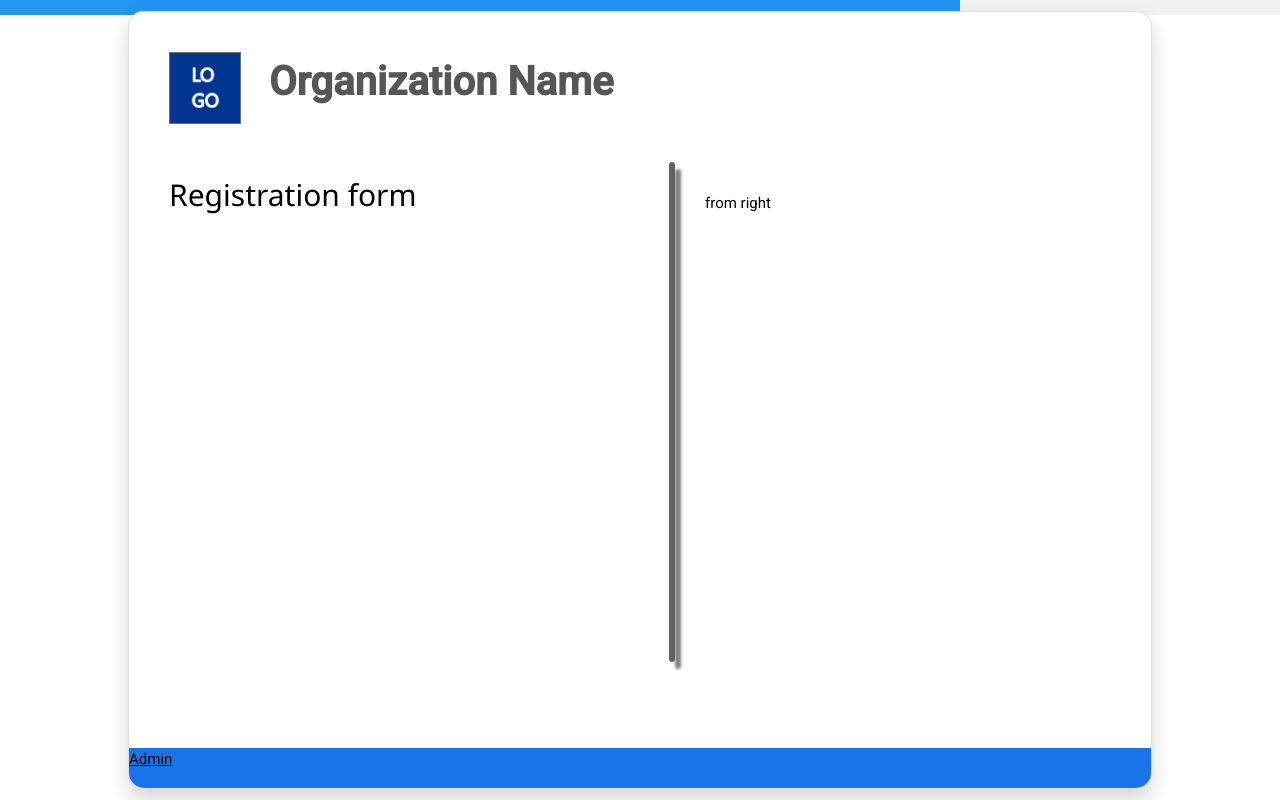
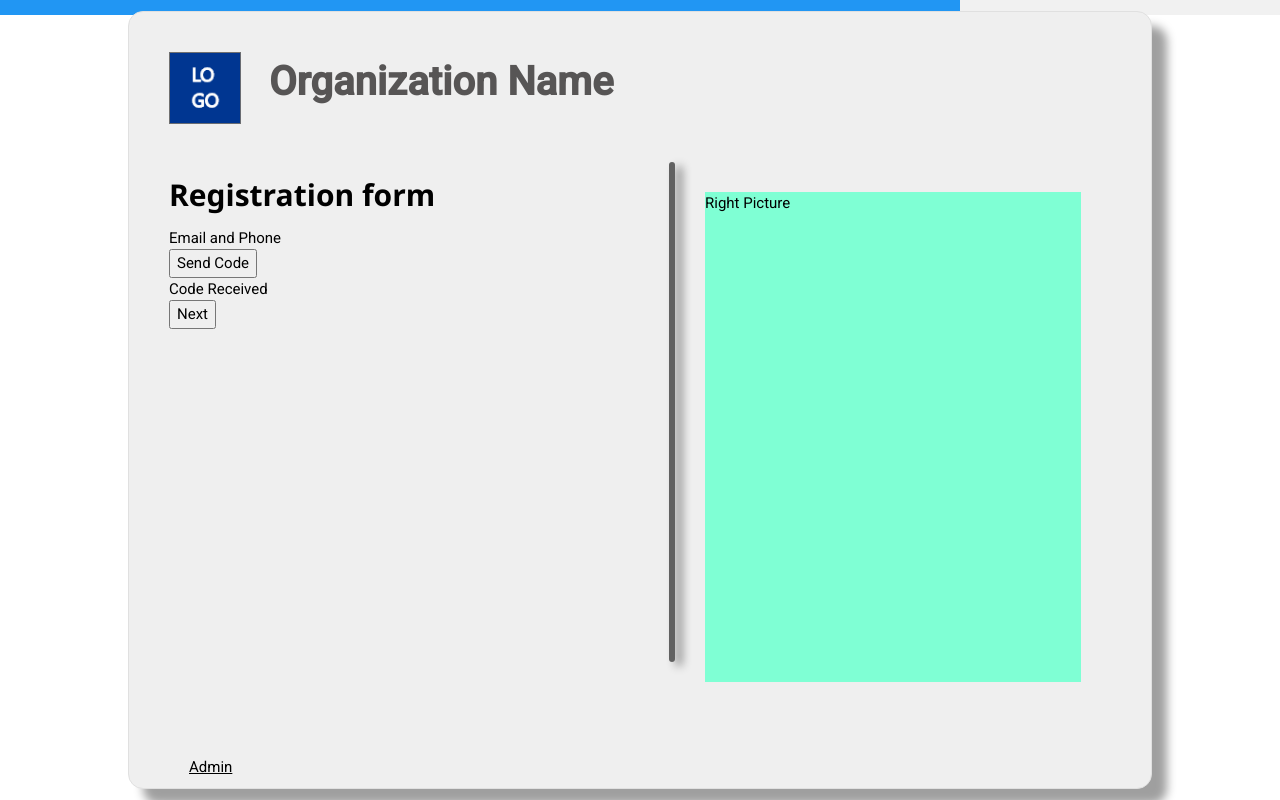
Before and after one commit to 5u00n/Career-Application-Form-PHP, a PHP site: page /Assets/pages/register/form_1.html in a window 1280 px wide. Run offline with PHP 8.4, Linux system fonts and the light colour scheme.

Commit message:
registration first page

```diff
--- a/Assets/css/style.css
+++ b/Assets/css/style.css
@@ -40,7 +40,7 @@
    left: 0;
    height: 40px;
    bottom: 0;
-   background-color: #1A73E8;
+   padding: 8px 60px;
  }
 
 
@@ -74,7 +74,7 @@
  .b-shadow {
    border: 1px solid rgb(224, 224, 224);
    border-radius: 1rem;
-   box-shadow: 0px 11px 20px rgba(55, 55, 56, 0.2);
+   box-shadow: 15px 15px 10px #00000060;
  }
 
  .org-div {
@@ -249,10 +249,18 @@
    margin: 0px;
  }
 
+
+
+
+ /*
+ ---------------------------------------------------------------------------                  ----------------------------------------------------------
+ ---------------------------------------------------------------------------     Forms Block  ----------------------------------------------------------
+ ---------------------------------------------------------------------------                  ---------------------------------------------------------
+ */
  .block-forms {
    grid-template-columns: 1fr 0.001fr 1fr;
    grid-template-rows: 1fr 5fr 0.33fr;
-   background-color: #ffffff;
+   background-color: #EFEFEF;
    grid-row: 2;
    height: 778px;
    padding: 40px;
@@ -269,7 +277,7 @@
   border-left: 6px solid rgb(97, 97, 97);
   height: 500px;
   grid-row: 2;
-  box-shadow: 6px 7px 3px  grey;
+  box-shadow: 7px 4px 10px  grey;
   grid-column: 2;
 }
 
--- a/Assets/pages/register/form_1.html
+++ b/Assets/pages/register/form_1.html
@@ -25,13 +25,17 @@
         </div>
         <div class="left-form">
             <h2>
-                Registration form
+               <b> Registration form</b>
             </h2>
+            <div class="email-ph">Email and Phone</div>
+            <input type="button" value="Send Code" class="send-code">
+            <div class="code-space">Code Received</div>
+            <input type="button" value="Next" class="next-button">
 
         </div>
         <div class="vl"></div>
         <div class="right-form">
-            from right
+            <div style="background-color:aquamarine;width: 100%;height: 100%;">Right Picture</div>
         </div>
 
         <footer class="foot-forms">
```
